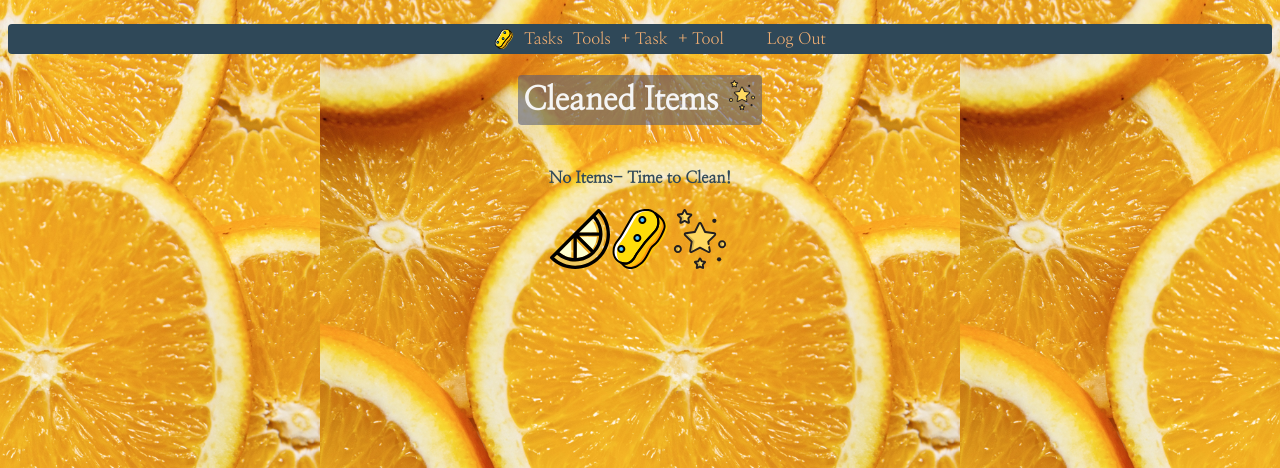
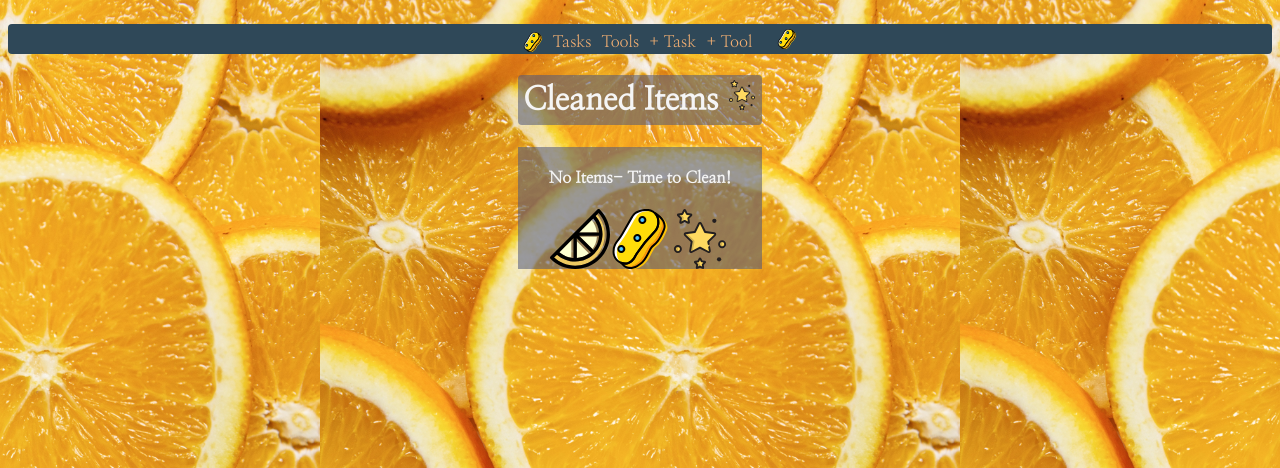
Before and after one commit to rharen11/swept-away, a Django app: page /items/ in a window 1280 px wide. Shown: the top 468 px of the page. Run offline with Django 4.2, Linux system fonts and the light colour scheme; the visitor is signed in with stand-in values (Sample User, id 1); data that the repository does not hold is empty; some web fonts are replaced.

Commit message:
adjust heroku style

```diff
--- a/main_app/static/css/base.css
+++ b/main_app/static/css/base.css
@@ -40,7 +40,7 @@ nav li {
 }
 
 nav li:last-child {
-  padding-left: 38px;
+  padding-left: 20px;
 }
 
 nav a {
@@ -60,7 +60,7 @@ nav ul {
 }
 
 .images {
-  margin: 30px;
+  margin: 20px;
 }
 
 .phrase {
--- a/main_app/static/css/items/item-index.css
+++ b/main_app/static/css/items/item-index.css
@@ -60,6 +60,8 @@
 }
 
 .no-items {
+  background-color: #525A7A90;
+  color: whitesmoke;
   display: flex;
   flex-direction: column;
   justify-content: center;
--- a/main_app/templates/base.html
+++ b/main_app/templates/base.html
@@ -28,7 +28,7 @@
           <li><a href="{% url 'materials_index' %}">Tools</a></li>
           <li><a href="{% url 'items_create' %}">+ Task</a></li>
           <li><a href="{% url 'materials_create' %}">+ Tool</a></li>
-          <li><a href="{% url 'logout' %}">Log Out</a></li>
+          <li><a href="{% url 'logout' %}"><img src="{% static 'images/sponge.svg' %}" alt="yellow sponge" width= 20px></a></li>
         {% else %}
           {% comment %} <li><a href="{% url 'about' %}">About</a></li> {% endcomment %}
           <li><a href="{% url 'home' %}">Login</a></li>
```
